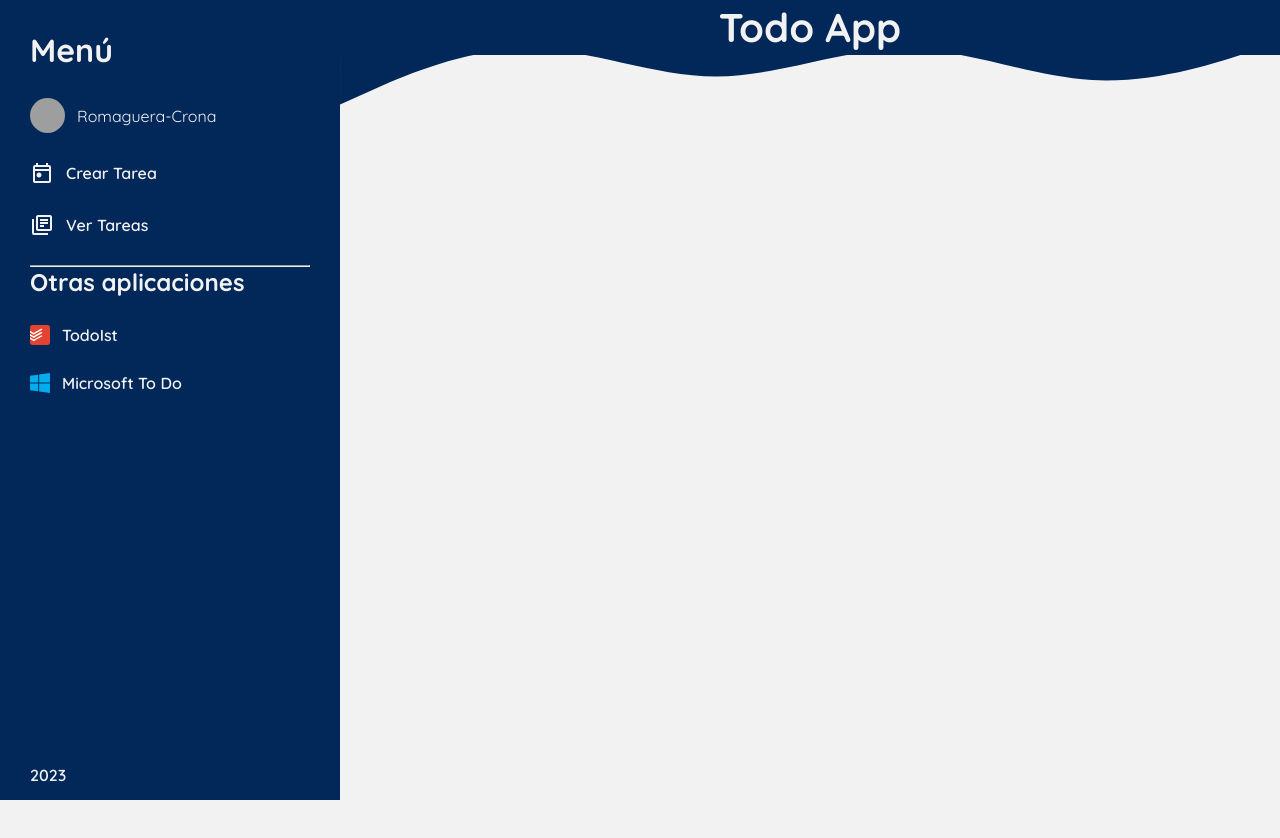
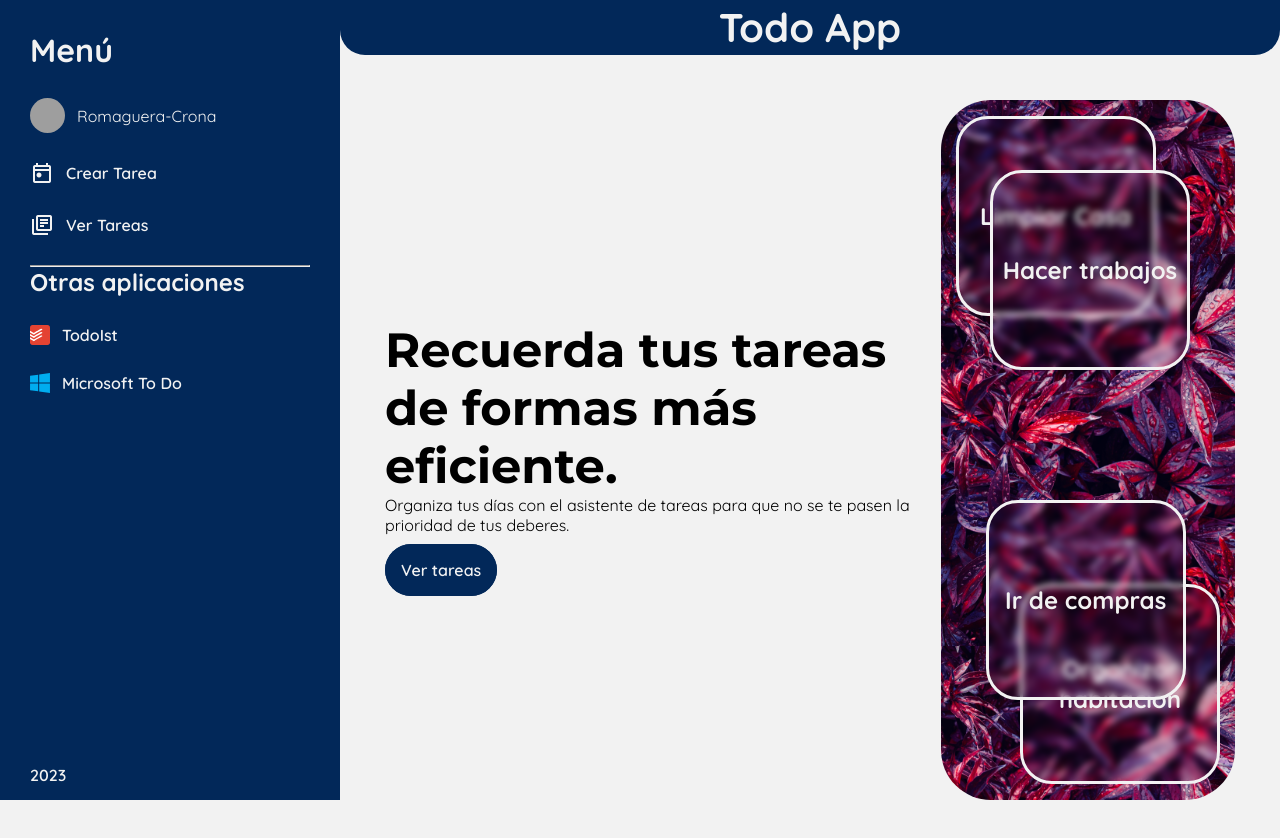
Before and after one commit to jhonatansoto45/todoApp, an Angular app: page /home/about in a window 1280 px wide. Before the commit this address led to /home. Shown: the top 838 px of the page. Before the commit the page ends 800 px from the top, so only its background shows below. Built offline with nearby package versions, Linux system fonts and the light colour scheme; grey boxes are pictures that could not be loaded.

Commit message:
Implemantacion de rutas

```diff
--- a/src/app/todo/pages/agregar/agregar.component.html
+++ b/src/app/todo/pages/agregar/agregar.component.html
@@ -0,0 +1 @@
+<p>agregar works!</p>
--- a/src/app/todo/pages/components/aside/aside.component.html
+++ b/src/app/todo/pages/components/aside/aside.component.html
@@ -16,7 +16,7 @@
   </div>
   <div class="aside__item">
     <span class="material-symbols-outlined aside__logo"> library_books </span>
-    <p class="aside__text" [ngStyle]="{ cursor: 'pointer' }">Ver Tareas</p>
+    <p class="aside__text" [ngStyle]="{ cursor: 'pointer' }" routerLink="/home/ver">Ver Tareas</p>
   </div>
   <hr />
   <h2 class="aside__title aside__title--size">Otras aplicaciones</h2>
--- a/src/app/todo/pages/components/banner/banner.component.html
+++ b/src/app/todo/pages/components/banner/banner.component.html
@@ -1,10 +1,3 @@
-<div class="banner">
+<div class="banner"  routerLink="/home/about" >
   <h1 class="banner__title">Todo App</h1>
-  <svg xmlns="http://www.w3.org/2000/svg" viewBox="0 0 1440 320">
-    <path
-      fill="#022859"
-      fill-opacity="1"
-      d="M0,160L48,138.7C96,117,192,75,288,74.7C384,75,480,117,576,117.3C672,117,768,75,864,74.7C960,75,1056,117,1152,122.7C1248,128,1344,96,1392,80L1440,64L1440,0L1392,0C1344,0,1248,0,1152,0C1056,0,960,0,864,0C768,0,672,0,576,0C480,0,384,0,288,0C192,0,96,0,48,0L0,0Z"
-    ></path>
-  </svg>
 </div>
--- a/src/app/todo/pages/components/banner/banner.component.scss
+++ b/src/app/todo/pages/components/banner/banner.component.scss
@@ -1,15 +1,10 @@
 .banner {
   height: 55px;
   background-color: var(--primary-color);
-  position: relative;
+  border-radius: 0 0 25px 25px;
+  cursor: pointer;
 
   .banner__title {
-    position: absolute;
-    top: 0;
-    left: 0;
-    right: 0;
-    bottom: 0;
-    margin: auto;
     text-align: center;
     font-size: 2.5rem;
     line-height: 55px;
--- /dev/null
+++ b/src/app/todo/pages/components/home-view/home-view.component.html
@@ -0,0 +1,24 @@
+<section class="view">
+  <article class="view__article">
+    <h1 class="view__title">Recuerda tus tareas de formas más eficiente.</h1>
+    <p class="view__paragraph">
+      Organiza tus días con el asistente de tareas para que no se te pasen la
+      prioridad de tus deberes.
+    </p>
+    <a routerLink="/home/ver" class="view__cta">Ver tareas</a>
+  </article>
+  <article class="view__card">
+    <div class="view__item view__item--left">
+      <h2 class="view__itemText">Limpiar Casa</h2>
+    </div>
+    <div class="view__item view__item--right">
+      <h2 class="view__itemText">Organizar habitación</h2>
+    </div>
+    <div class="view__item view__item--top">
+      <h2 class="view__itemText">Ir de compras</h2>
+    </div>
+    <div class="view__item view__item--bottom">
+      <h2 class="view__itemText">Hacer trabajos</h2>
+    </div>
+  </article>
+</section>
--- /dev/null
+++ b/src/app/todo/pages/components/home-view/home-view.component.scss
@@ -0,0 +1,79 @@
+.view {
+  padding: 45px;
+  display: flex;
+  justify-content: space-between;
+  align-items: center;
+}
+.view__title {
+  font-family: "Montserrat", sans-serif;
+  font-size: 3rem;
+}
+
+.view__paragraph {
+  margin-bottom: 25px;
+}
+
+.view__cta {
+  text-decoration: none;
+  padding: 15px;
+  background-color: var(--primary-color);
+  border: 1px solid var(--primary-color);
+  border-radius: var(--border-radius);
+  color: var(--color-text);
+  transition: 0.3s ease-in;
+  font-weight: 600;
+}
+
+.view__cta:hover {
+  color: var(--primary-color);
+  background-color: var(--color-text);
+}
+
+.view__card {
+  background-image: url(../../../../../assets/images/bg-card.jpg);
+  background-position: center;
+  background-size: contain;
+  border-radius: 50px;
+  width: 600px;
+  height: 700px;
+  position: relative;
+}
+
+.view__item {
+  display: flex;
+  justify-content: center;
+  align-items: center;
+  width: 200px;
+  height: 200px;
+  backdrop-filter: blur(3px);
+  border-radius: var(--border-radius);
+  border: 3px solid var(--color-text);
+}
+
+.view__item--left {
+  position: absolute;
+  top: 16px;
+  left: 15px;
+}
+
+.view__item--right {
+  position: absolute;
+  bottom: 16px;
+  right: 15px;
+}
+
+.view__item--top {
+  position: absolute;
+  bottom: 100px;
+  left: 45px;
+}
+.view__item--bottom {
+  position: absolute;
+  top: 70px;
+  right: 45px;
+}
+
+.view__itemText {
+  text-align: center;
+  color: var(--color-text);
+}
--- /dev/null
+++ b/src/app/todo/pages/components/home-view/home-view.component.ts
@@ -0,0 +1,15 @@
+import { Component, OnInit } from '@angular/core';
+
+@Component({
+  selector: 'app-home-view',
+  templateUrl: './home-view.component.html',
+  styleUrls: ['./home-view.component.scss']
+})
+export class HomeViewComponent implements OnInit {
+
+  constructor() { }
+
+  ngOnInit(): void {
+  }
+
+}
--- a/src/app/todo/pages/home/home.component.html
+++ b/src/app/todo/pages/home/home.component.html
@@ -2,5 +2,6 @@
   <app-aside></app-aside>
   <div class="content">
     <app-banner></app-banner>
+    <router-outlet></router-outlet>
   </div>
 </div>
--- a/src/styles.scss
+++ b/src/styles.scss
@@ -1,5 +1,5 @@
 /* You can add global styles to this file, and also import other style files */
-@import url("https://fonts.googleapis.com/css2?family=Quicksand:wght@300;400;500;600;700&display=swap");
+@import url('https://fonts.googleapis.com/css2?family=Montserrat:wght@600;700&family=Quicksand:wght@300;400;500;600;700&display=swap');
 :root {
   --primary-color: #022859;
   --color-text: #f2f2f2;
```
Also changed, not shown: src/app/app.module.ts (+5 -9 lines), src/app/todo/todo-routing.module.ts (+20 -6 lines), src/app/todo/todo.module.ts (+5 -7 lines), src/assets/images/bg-card.jpg (added), 1 other file (tests, documents, lock files or other folders).
